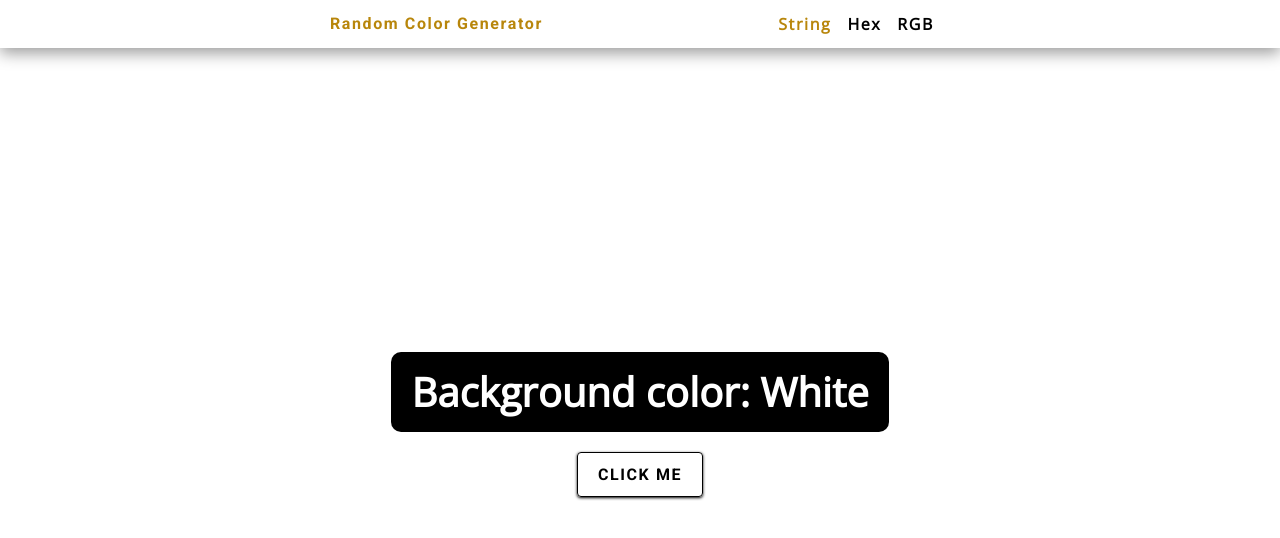
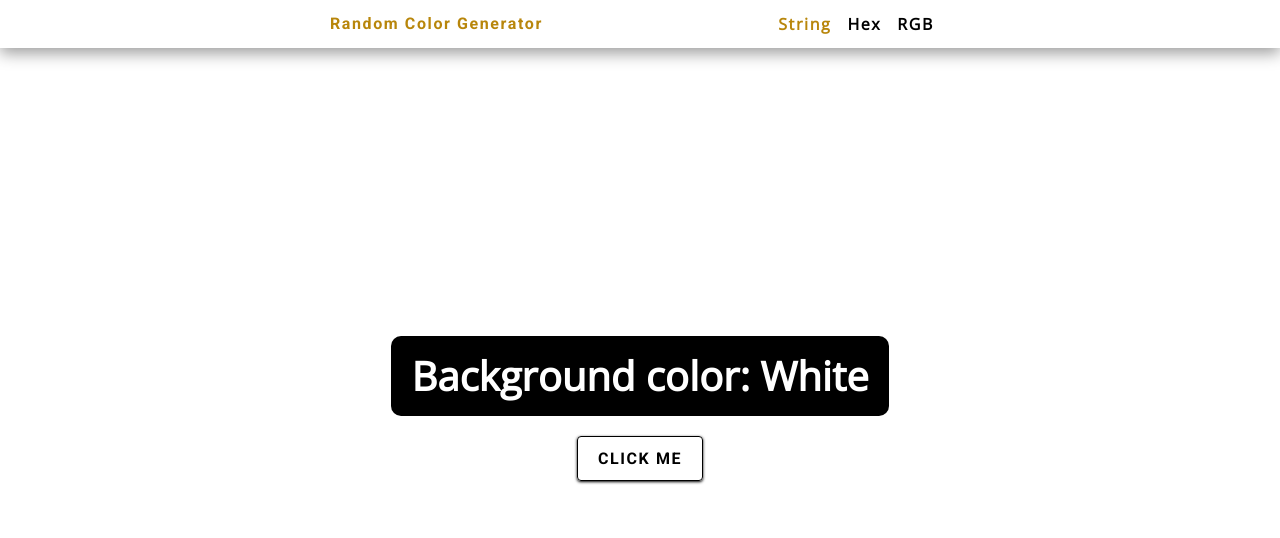
Before and after one commit to patrickperez527/random-color-generator, a plain HTML site: page index.html in a window 1280 px wide. Drawn offline with nearby package versions, Linux system fonts and the light colour scheme.

Commit message:
last changes for sure

```diff
--- a/src/styles.css
+++ b/src/styles.css
@@ -83,7 +83,7 @@ nav a:hover{
 }
 
 main {
-  min-height: calc(100vh - 3rem);
+  min-height: 90vh;
   display: grid;
   place-items: center;
 }
```
